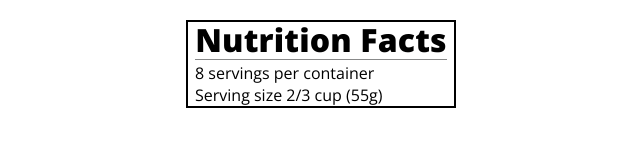
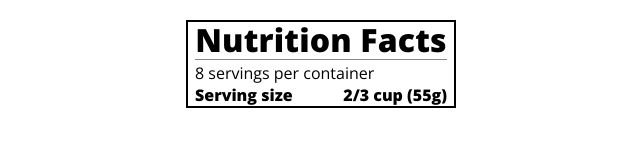
Before and after one commit to itskrutz/html_css, a plain HTML site: page nutrition_label/index.html in a window 1280 px wide. Shown: the whole page, without its empty margins (319-959 px from the left). Drawn offline with nearby package versions, Linux system fonts and the light colour scheme.

Commit message:
Till Step 24

```diff
--- a/nutrition_label/index.html
+++ b/nutrition_label/index.html
@@ -10,10 +10,12 @@
 
 <body>
   <div class="label">
-    <h1>Nutrition Facts</h1>
-    <div class="divider"></div>
-    <p>8 servings per container</p>
-    <p class="bold">Serving size 2/3 cup (55g)</p>
+    <header>
+     <h1 class="bold">Nutrition Facts</h1>
+     <div class="divider"></div>
+     <p>8 servings per container</p>
+     <p class="bold">Serving size <span>2/3 cup (55g)</span></p>
+    </header>
   </div>
 </body>
 </html>
--- a/nutrition_label/styles.css
+++ b/nutrition_label/styles.css
@@ -19,16 +19,21 @@
 
   h1 {
     letter-spacing:0.15px;
-    font-weight: 800;
     text-align: center;
     margin:-4px 0;
   }
 
   p {
     margin: 0;
+    display:flex;
+    justify-content:space-between;
   }
 
   .divider{
     border-bottom: 1px solid #888989;
     margin:2px 0;
   }
+
+  .bold{
+    font-weight: 800;
+  }
```
